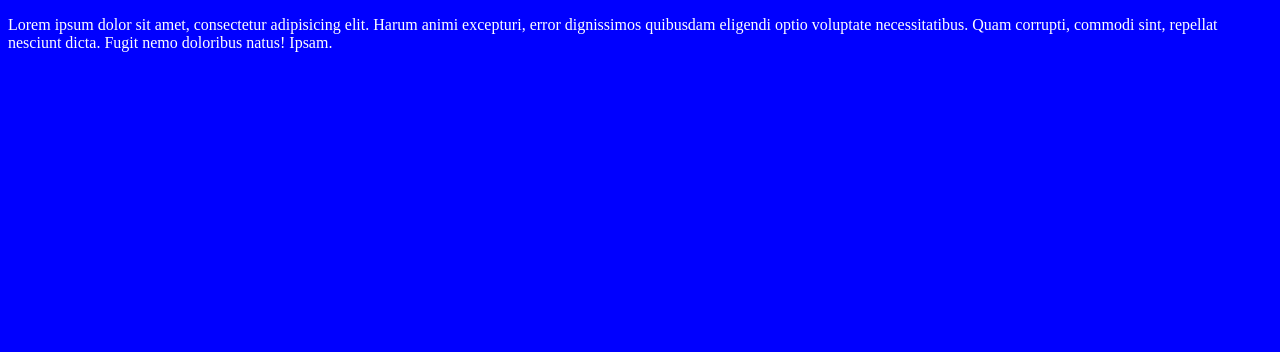
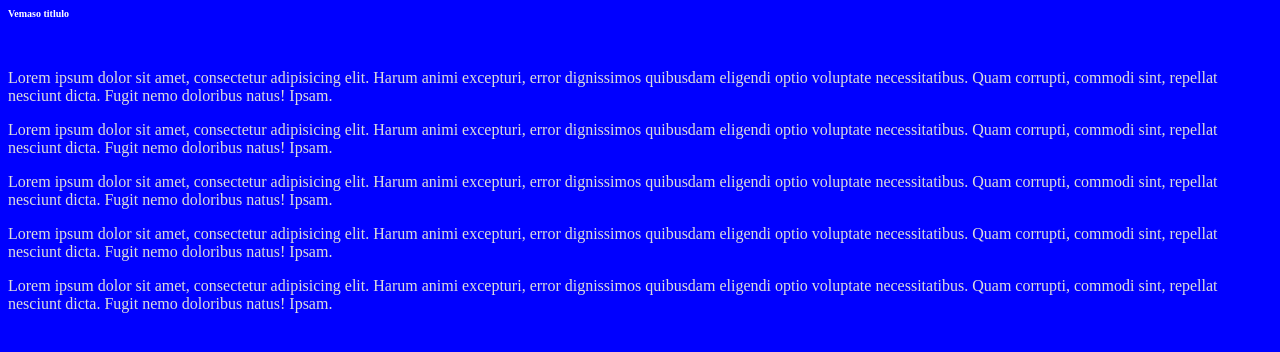
Before and after one commit to JavierS1992/miWeb, a plain HTML site: page index.html in a window 1280 px wide. Drawn offline with Linux system fonts and the light colour scheme.

Commit message:
Se aplican nuevos estilos a la Web

```diff
--- a/css/main.css
+++ b/css/main.css
@@ -2,3 +2,12 @@ body{
 	background: blue;
 	color: white;
 }
+
+h1{
+	font-size: 10px;
+	margin-bottom: 50px;
+}
+
+p{
+	color: #ddd;
+}
--- a/index.html
+++ b/index.html
@@ -6,6 +6,12 @@
 	<link rel="stylesheet" href="css/main.css">
 </head>
 <body>
+	<h1>Vemaso titlulo</h1>
 	<p>Lorem ipsum dolor sit amet, consectetur adipisicing elit. Harum animi excepturi, error dignissimos quibusdam eligendi optio voluptate necessitatibus. Quam corrupti, commodi sint, repellat nesciunt dicta. Fugit nemo doloribus natus! Ipsam.</p>
+	<p>Lorem ipsum dolor sit amet, consectetur adipisicing elit. Harum animi excepturi, error dignissimos quibusdam eligendi optio voluptate necessitatibus. Quam corrupti, commodi sint, repellat nesciunt dicta. Fugit nemo doloribus natus! Ipsam.</p>
+	<p>Lorem ipsum dolor sit amet, consectetur adipisicing elit. Harum animi excepturi, error dignissimos quibusdam eligendi optio voluptate necessitatibus. Quam corrupti, commodi sint, repellat nesciunt dicta. Fugit nemo doloribus natus! Ipsam.</p>
+	<p>Lorem ipsum dolor sit amet, consectetur adipisicing elit. Harum animi excepturi, error dignissimos quibusdam eligendi optio voluptate necessitatibus. Quam corrupti, commodi sint, repellat nesciunt dicta. Fugit nemo doloribus natus! Ipsam.</p>
+	<p>Lorem ipsum dolor sit amet, consectetur adipisicing elit. Harum animi excepturi, error dignissimos quibusdam eligendi optio voluptate necessitatibus. Quam corrupti, commodi sint, repellat nesciunt dicta. Fugit nemo doloribus natus! Ipsam.</p>
+
 </body>
 </html>
```
